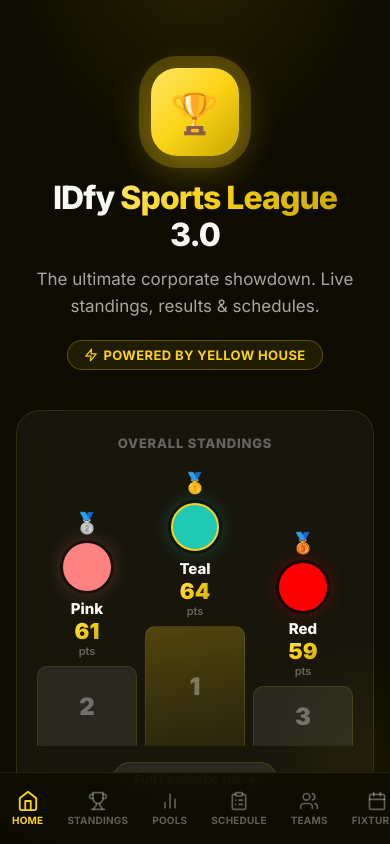
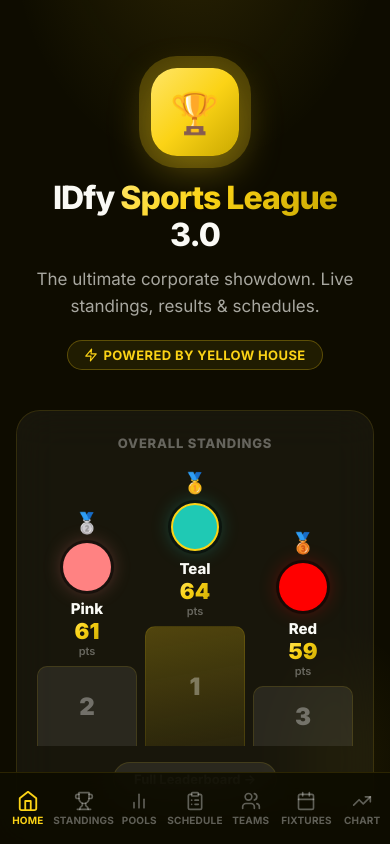
Before and after one commit to utkarsh-T19/isl-3, a React (Vite) app: page / in a window 390 px wide. Shown: the top 844 px of the page. Built offline with nearby package versions, Linux system fonts and the light colour scheme.

Commit message:
feat(nav): add /progression route and Chart as 7th scrollable nav tab
- Add progression route in App.jsx
- Add Chart (TrendingUp icon) to both desktop top nav and mobile bottom nav
- Mobile bottom nav now scrolls horizontally to accommodate 7 tabs

```diff
--- a/src/App.jsx
+++ b/src/App.jsx
@@ -7,6 +7,7 @@ import Fixtures from './pages/Fixtures';
 import Schedule from './pages/Schedule';
 import Teams from './pages/Teams';
 import Standings from './pages/Standings';
+import Progression from './pages/Progression';
 
 function App() {
   return (
@@ -19,6 +20,7 @@ function App() {
           <Route path="schedule" element={<Schedule />} />
           <Route path="teams" element={<Teams />} />
           <Route path="standings" element={<Standings />} />
+          <Route path="progression" element={<Progression />} />
         </Route>
       </Routes>
     </HashRouter>
--- a/src/components/Layout.jsx
+++ b/src/components/Layout.jsx
@@ -1,14 +1,15 @@
 import React from 'react';
 import { Link, Outlet, useLocation } from 'react-router-dom';
-import { Trophy, Calendar, Home, Users, BarChart2, ClipboardList } from 'lucide-react';
+import { Trophy, Calendar, Home, Users, BarChart2, ClipboardList, TrendingUp } from 'lucide-react';
 
 const NAV_ITEMS = [
-  { to: '/',           label: 'Home',       Icon: Home },
-  { to: '/leaderboard',label: 'Standings',  Icon: Trophy },
-  { to: '/standings',  label: 'Pools',      Icon: BarChart2 },
-  { to: '/schedule',   label: 'Schedule',   Icon: ClipboardList },
-  { to: '/teams',      label: 'Teams',      Icon: Users },
-  { to: '/fixtures',   label: 'Fixtures',   Icon: Calendar },
+  { to: '/',             label: 'Home',       Icon: Home },
+  { to: '/leaderboard',  label: 'Standings',  Icon: Trophy },
+  { to: '/standings',    label: 'Pools',      Icon: BarChart2 },
+  { to: '/schedule',     label: 'Schedule',   Icon: ClipboardList },
+  { to: '/teams',        label: 'Teams',      Icon: Users },
+  { to: '/fixtures',     label: 'Fixtures',   Icon: Calendar },
+  { to: '/progression',  label: 'Chart',      Icon: TrendingUp },
 ];
 
 const Layout = () => {
@@ -55,10 +56,10 @@ const Layout = () => {
         <p style={{ color: 'var(--text-3)', fontSize: '13px' }}>IDfy Sports League 3.0 · 2026</p>
       </footer>
 
-      {/* ── Mobile Bottom Nav ─────────────────────────────── */}
-      <nav className="bottom-nav">
+      {/* ── Mobile Bottom Nav (scrollable, 7 tabs) ─────── */}
+      <nav className="bottom-nav" style={{ overflowX: 'auto', scrollbarWidth: 'none' }}>
         {NAV_ITEMS.map(({ to, label, Icon }) => (
-          <Link key={to} to={to} className={`bottom-nav-item ${isActive(to) ? 'active' : ''}`}>
+          <Link key={to} to={to} className={`bottom-nav-item ${isActive(to) ? 'active' : ''}`} style={{ minWidth: '54px' }}>
             <Icon size={20} />
             <span>{label}</span>
           </Link>
```
